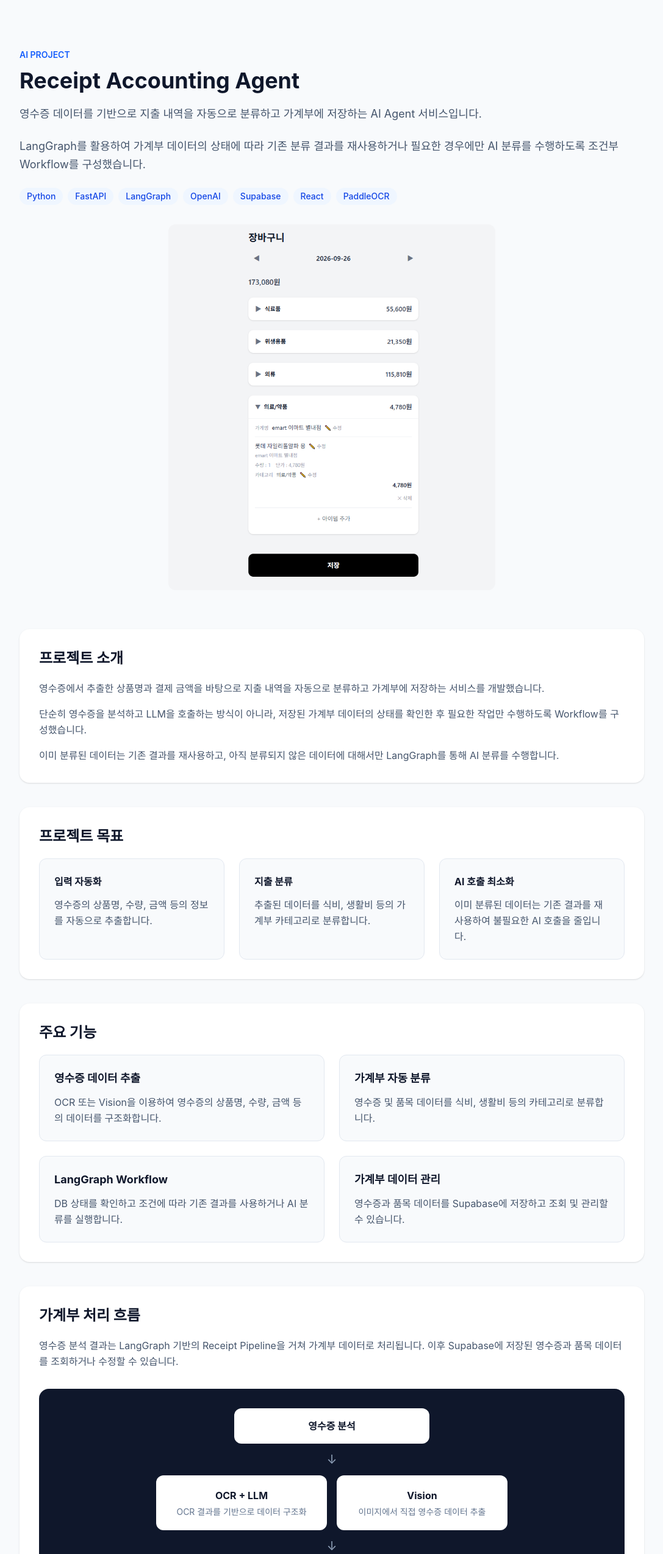
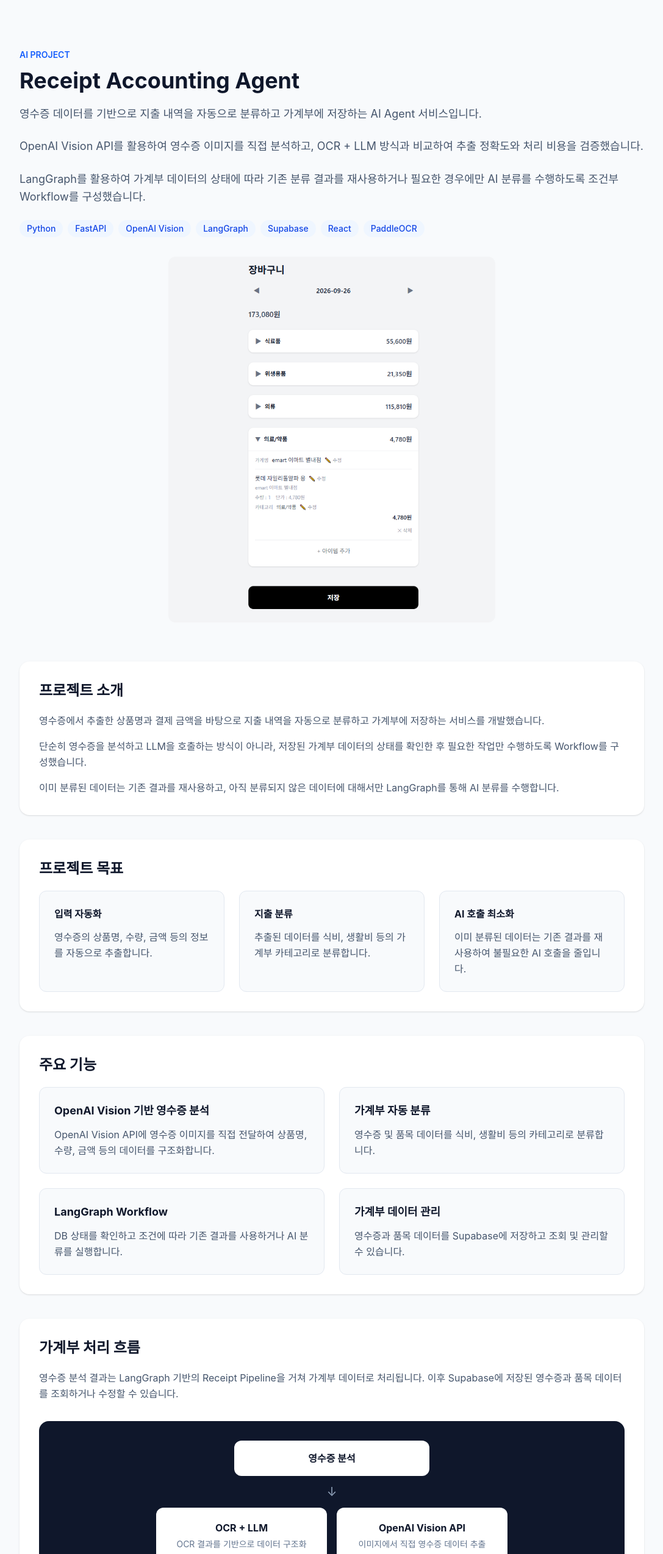
Before and after one commit to JUNGHEEYOUNG9090/portfolio, a React app: page /projects/ReceiptAccountingAgent in a window 1280 px wide. Shown: the top 2549 px of the page at 61% size, without its empty margins (96-1183 px from the left). Built offline with nearby package versions, Linux system fonts and the light colour scheme; the HTML template or start-up script is replaced by a standard one.

Commit message:
영수증 수정

```diff
--- a/src/pages/projects/ReceiptAccountingAgent.tsx
+++ b/src/pages/projects/ReceiptAccountingAgent.tsx
@@ -4,8 +4,8 @@ function ReceiptAccountingAgent() {
   const tags = [
     "Python",
     "FastAPI",
+    "OpenAI Vision",
     "LangGraph",
-    "OpenAI",
     "Supabase",
     "React",
     "PaddleOCR",
@@ -25,6 +25,11 @@ function ReceiptAccountingAgent() {
           <p className="mb-6 text-lg leading-relaxed text-slate-600">
             영수증 데이터를 기반으로 지출 내역을 자동으로 분류하고 가계부에
             저장하는 AI Agent 서비스입니다.
+          </p>
+
+          <p className="mb-6 text-lg leading-relaxed text-slate-600">
+            OpenAI Vision API를 활용하여 영수증 이미지를 직접 분석하고, OCR +
+            LLM 방식과 비교하여 추출 정확도와 처리 비용을 검증했습니다.
           </p>
 
           <p className="mb-6 text-lg leading-relaxed text-slate-600">
@@ -50,7 +55,6 @@ function ReceiptAccountingAgent() {
             className="mx-auto max-h-[600px] rounded-xl"
           />
         </section>
-
         {/* Project Overview */}
         <ProjectSection title="프로젝트 소개">
           <p>
@@ -69,7 +73,6 @@ function ReceiptAccountingAgent() {
             데이터에 대해서만 LangGraph를 통해 AI 분류를 수행합니다.
           </p>
         </ProjectSection>
-
         {/* Problem */}
         <ProjectSection title="프로젝트 목표">
           <div className="grid gap-6 md:grid-cols-3">
@@ -89,13 +92,12 @@ function ReceiptAccountingAgent() {
             />
           </div>
         </ProjectSection>
-
         {/* Features */}
         <ProjectSection title="주요 기능">
           <div className="grid gap-6 md:grid-cols-2">
             <FeatureCard
-              title="영수증 데이터 추출"
-              description="OCR 또는 Vision을 이용하여 영수증의 상품명, 수량, 금액 등의 데이터를 구조화합니다."
+              title="OpenAI Vision 기반 영수증 분석"
+              description="OpenAI Vision API에 영수증 이미지를 직접 전달하여 상품명, 수량, 금액 등의 데이터를 구조화합니다."
             />
 
             <FeatureCard
@@ -114,7 +116,6 @@ function ReceiptAccountingAgent() {
             />
           </div>
         </ProjectSection>
-
         {/* Accounting Flow */}
         <ProjectSection title="가계부 처리 흐름">
           <p className="mb-8">
@@ -136,7 +137,7 @@ function ReceiptAccountingAgent() {
               </div>
 
               <div className="rounded-xl bg-white p-5 text-slate-900">
-                <p className="font-bold">Vision</p>
+                <p className="font-bold">OpenAI Vision API</p>
                 <p className="mt-1 text-sm text-slate-500">
                   이미지에서 직접 영수증 데이터 추출
                 </p>
@@ -182,7 +183,6 @@ function ReceiptAccountingAgent() {
             </div>
           </div>
         </ProjectSection>
-
         {/* LangGraph */}
         <ProjectSection title="LangGraph Workflow">
           <p>
@@ -196,7 +196,7 @@ function ReceiptAccountingAgent() {
               <p className="font-bold text-slate-900">영수증 분석 결과</p>
 
               <p className="mt-1 text-sm text-slate-500">
-                OCR + LLM 또는 Vision
+                OCR + LLM 또는 OpenAI Vision API
               </p>
             </div>
 
@@ -257,12 +257,12 @@ function ReceiptAccountingAgent() {
 
             <div className="rounded-xl border border-slate-200 bg-slate-50 p-6">
               <h4 className="mb-3 font-bold text-slate-900">
-                Vision 결과 기반 실행
+                OpenAI Vision API 결과 기반 실행
               </h4>
 
               <p className="text-sm">
-                Vision으로 생성한 영수증 데이터를 State로 구성한 뒤 동일한
-                Receipt Pipeline으로 전달합니다.
+                OpenAI Vision API으로 생성한 영수증 데이터를 State로 구성한 뒤
+                동일한 Receipt Pipeline으로 전달합니다.
               </p>
 
               <div className="mt-4 rounded-lg bg-slate-900 p-4 font-mono text-sm text-white">
@@ -317,14 +317,25 @@ function ReceiptAccountingAgent() {
                 <br />
                 조건부 분기
                 <br />
-                ↓
+                ↙　　　　↘
                 <br />
-                필요한 경우에만 AI
+                이미 분류됨　　미분류
+                <br />
+                ↓　　　　　　↓
+                <br />
+                기존 결과　　 AI 분류
+                <br />
+                재사용　　　　 ↓
+                <br />
+                　↘　　　　↙
+                <br />
+                가계부 데이터 처리
               </div>
 
               <p className="mt-4 text-sm">
-                DB 상태에 따라 기존 결과를 재사용하거나 AI 분류를 수행하도록
-                Workflow를 구성했습니다.
+                DB 상태를 확인한 후 이미 분류된 데이터는 기존 결과를 재사용하고,
+                미분류 데이터만 AI 분류를 수행하도록 조건부 Workflow를
+                구성했습니다.
               </p>
             </div>
           </div>
@@ -409,13 +420,12 @@ function ReceiptAccountingAgent() {
             </div>
           </div>
         </ProjectSection>
-
         {/* AI Comparison */}
         <ProjectSection title="영수증 분석 방식 비교">
           <p>
-            가계부에 사용할 데이터를 생성하는 과정에서는 OCR + LLM과 Vision
-            방식을 비교했습니다. 동일한 영수증을 대상으로 정확도, 처리 시간,
-            비용을 측정했습니다.
+            가계부에 사용할 데이터를 생성하는 과정에서는 OCR + LLM과 OpenAI
+            Vision API 방식을 비교했습니다. 동일한 영수증을 대상으로 정확도,
+            처리 시간, 비용을 측정했습니다.
           </p>
 
           <div className="mt-6 grid gap-6 md:grid-cols-2">
@@ -431,11 +441,13 @@ function ReceiptAccountingAgent() {
             </div>
 
             <div className="rounded-xl border border-slate-200 p-6">
-              <h3 className="mb-3 text-lg font-bold text-slate-900">Vision</h3>
+              <h3 className="mb-3 text-lg font-bold text-slate-900">
+                OpenAI Vision API
+              </h3>
 
               <p>
-                영수증 이미지를 Vision 모델에 직접 전달하여 구조화된 데이터를
-                생성합니다.
+                영수증 이미지를 OpenAI Vision API 모델에 직접 전달하여 구조화된
+                데이터를 생성합니다.
               </p>
             </div>
           </div>
@@ -462,7 +474,6 @@ function ReceiptAccountingAgent() {
             </div>
           </div>
         </ProjectSection>
-
         {/* Technical Decisions */}
         <ProjectSection title="기술적 의사결정">
           <Decision
@@ -485,7 +496,6 @@ function ReceiptAccountingAgent() {
             description="PaddleOCR은 별도의 FastAPI 서버에서 실행하고 메인 Agent에서는 OCR 결과를 전달받아 이후 처리를 담당하도록 구성했습니다."
           />
         </ProjectSection>
-
         {/* Demo */}
         <ProjectSection title="Demo">
           <h3 className="mb-3 text-lg font-bold text-slate-900">
@@ -552,11 +562,10 @@ function ReceiptAccountingAgent() {
           />
 
           <p className="mt-4">
-            OCR + LLM과 Vision 방식으로 생성한 영수증 데이터를 비교하여 추출
-            결과와 처리 비용을 확인했습니다.
+            OCR + LLM과 OpenAI Vision API 방식으로 생성한 영수증 데이터를
+            비교하여 추출 결과와 처리 비용을 확인했습니다.
           </p>
         </ProjectSection>
-
         {/* GitHub */}
         <div className="mt-16 flex justify-center border-t border-slate-200 pt-10">
           <a
```
